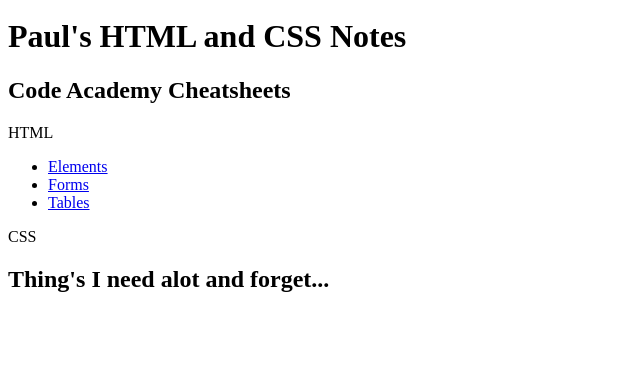
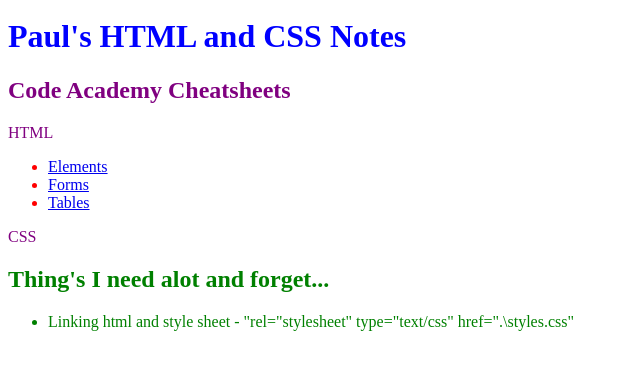
Before and after one commit to PaulAmbrose/HTML, a plain HTML site: page index.html in a window 1280 px wide. Shown: the part 29-398 px from the top of the page, without its empty margins (0-640 px from the left). Drawn offline with Linux system fonts and the light colour scheme.

Commit message:
Add files via upload

```diff
--- a/index.html
+++ b/index.html
@@ -3,23 +3,27 @@
 
   <head>
       <title>Paul's HTML Cheat Sheets</title>
+      <link rel="stylesheet" type="text/css" href=".\styles.css">
     </head>
 
     <body>
       <img src=".\media\html5_css_javascript.jpg" alt="html/css/js logo"/>
       <h1>Paul's HTML and CSS Notes</h1>
-      <div id="pdf cheatsheets">
+      <div class="cheatsheets">
         <h2>Code Academy Cheatsheets</h2>
         <p>HTML</p>
-        <ul>
+        <ul id="cheat_list">
           <li><a href="C:\Users\pablo\Google Drive\1_Paul\code\web development\html\cheat sheets\learn-html-elements.pdf" target="_blank">Elements</a></li>
           <li><a href="C:\Users\pablo\Google Drive\1_Paul\code\web development\html\cheat sheets\learn-html-forms.pdf" target="_blank">Forms</a></li>
           <li><a href="C:\Users\pablo\Google Drive\1_Paul\code\web development\html\cheat sheets\learn-html-tables.pdf" target="_blank">Tables</a></li>
         </ul>
         <p>CSS</p>
         </div>
-      <div id="memory aids">
+      <div id="memory_aids">
         <h2>Thing's I need alot and forget...</h2>
+        <ul>
+          <li><p>Linking html and style sheet - "rel="stylesheet" type="text/css" href=".\styles.css"</p></li>
+        </ul>
       </div>
 
     </body>
--- /dev/null
+++ b/styles.css
@@ -0,0 +1,14 @@
+h1 {
+  color: blue
+}
+
+.cheatsheets{
+  color: purple
+}
+
+.cheatsheets li{
+  color: Red
+}
+#memory_aids{
+  color: green
+}
```
